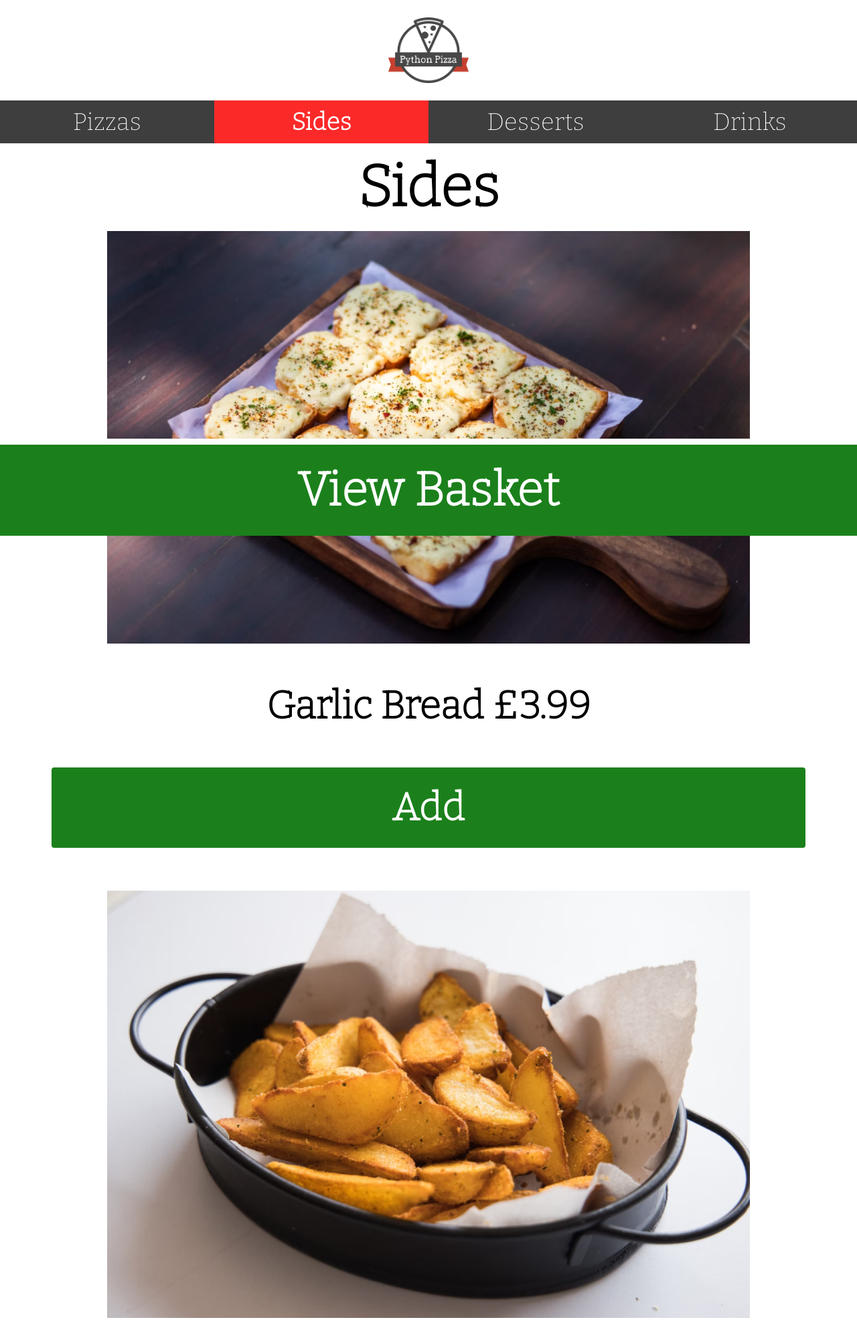
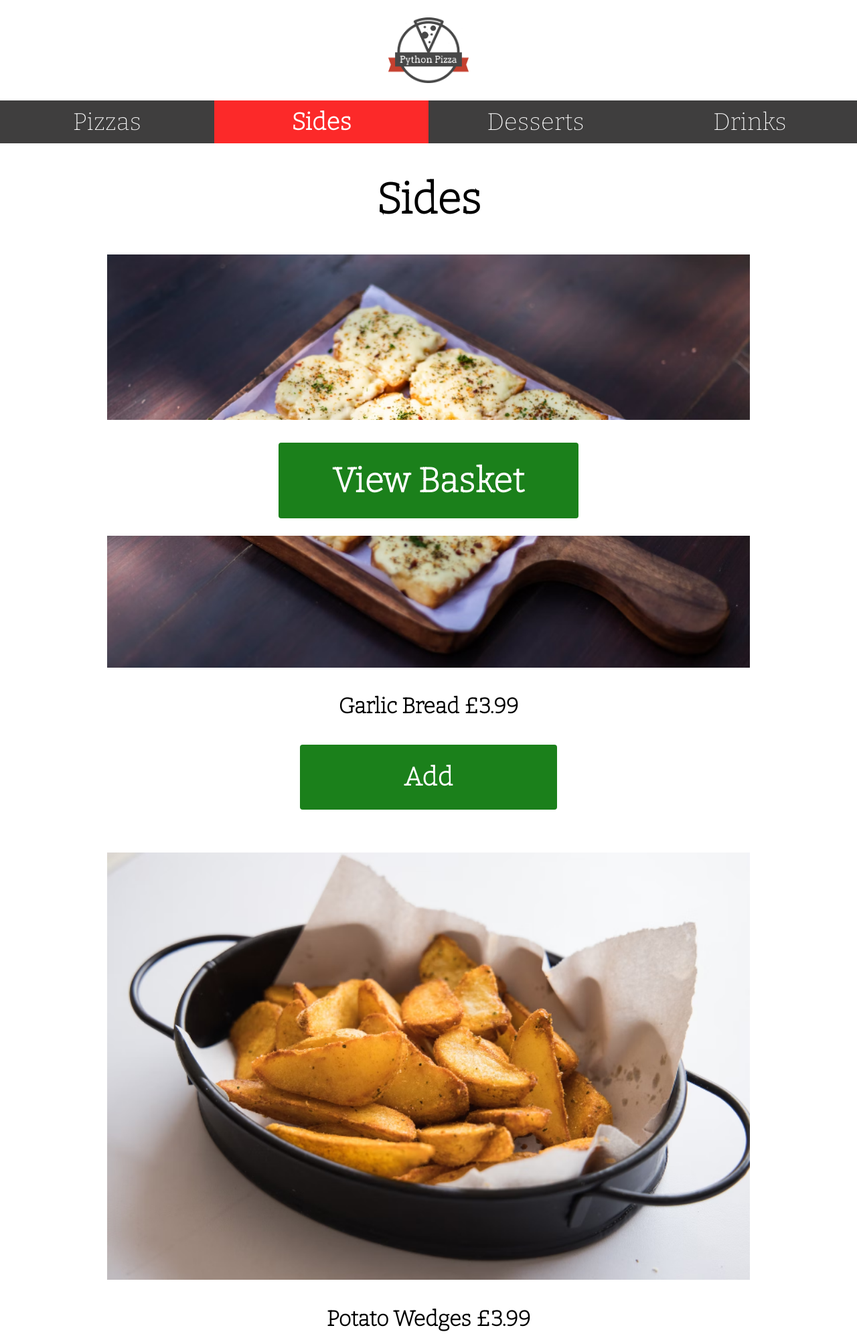
Before and after one commit to gwalker256/-CN-Innovate-Graham-FP, a Flask app: page /sides in a window 1280 px wide. Shown: the top 1992 px of the page at 67% size. Run offline with Flask 2, Linux system fonts and the light colour scheme.

Commit message:
css cleanup start

```diff
--- a/static/css/style.css
+++ b/static/css/style.css
@@ -6,6 +6,7 @@ body {
   font-family: "Bitter", serif;
   font-weight: 600;
   font-size: 4.5vw;
+  text-align: center;
 }
 
 button {
@@ -15,13 +16,13 @@ button {
 }
 
 h2 {
-  text-align: center;
+  /* text-align: center; */
   margin: 1.7vh;
 }
 
-p {
+/* p {
   text-align: center;
-}
+} */
 
 .item-image {
   width: 75%;
@@ -91,6 +92,7 @@ p {
 
 .active {
   font-weight: 900;
+  background-color: rgb(252, 41, 41)
 }
 
 /* .dark-mode {
@@ -98,9 +100,9 @@ p {
   color: white;
 } */
 
-.active {
+/* .active {
   background-color: rgb(252, 41, 41);
-}
+} */
 
 /* #checkout-wrapper{
   padding: 1vh;
@@ -111,50 +113,53 @@ p {
 
 } */
 
-#checkout-linkEDITNOTTOWORK {
-  position: fixed;
-  /* left: 50%; */
-  bottom: 0;
-  /* transform: translate(-50%, 0%); */
-  width: 90%;
-  text-align: center;
-  margin-bottom: 0;
-  /* padding: 0; */
-  /* width: 88%; */
-  background-color: rgb(27, 128, 27);
-  color: white;
-  border-radius: 4px;
-  border: none;
-  padding: 2vw;
-  text-decoration: none;
-  font-size: 2vh;
-}
 
-#checkout-link {
+
+#checkout-wrapper {
   display: block;
   margin: auto;
 
   /* margin-left: 50%; */
   /* margin-right: 50%; */
   width: 100%;
-  background-color: rgb(27, 128, 27);
-  color: white;
+  background-color: white;
+  /* color: white; */
   /* border-radius: 4px; */
   /* border-top-left-radius: 4px; */
-  border: none;
+  /* border: none; */
   padding-top: 2vw;
   padding-bottom: 2vw;
-  font-size: 2vh;
+  /* font-size: 2vh; */
   position: fixed;
   bottom: 0;
   margin: 0px;
   border-top: 1.2vh solid rgb(255, 255, 255);
   border-bottom: 1.2h solid rgb(255, 255, 255);
-  font-size: 5.5vw;
+  /* font-size: 5.5vw; */
   /* border-top-right-radius: 4px; */
   /* margin-left: 50%; */
   /* margin-right: 50%; */
   /* border-top-left-radius: 4px; */
+
+width: 95%;
+
+
+left: 50%;
+
+margin-left: -47.5%;
+}
+
+#checkout-link{
+  background-color: rgb(27, 128, 27);
+  color: white;
+  font-size: 5.5vw;
+  border: none;
+  display: block;
+  margin-left: auto;
+  margin-right: auto;
+  border-radius: 4px;
+  width: 100%;
+  padding: 2vw;
 }
 
 /* background-color: aqua; */
@@ -168,4 +173,46 @@ p {
   .active {
     font-size: 2.8vw;
   }
+
+h2{
+  font-size: 5vw;
+  margin: 3.5vw;
 }
+
+p{
+  font-size: 2.5vw;
+  margin: 3vw;
+}
+
+
+
+.add-button {
+
+
+  width: 30vw;
+
+  font-size: 3vw;
+
+}
+
+
+
+#checkout-wrapper{
+
+  width: 100%;
+
+  margin-left: -50%;
+  background-color: white;
+}
+
+#checkout-link{
+  background-color: rgb(27, 128, 27);
+  color: white;
+  font-size: 4vw;
+  border-radius: 4px;
+  padding: 2vw;
+  width: 35vw;
+}
+
+
+}
```
